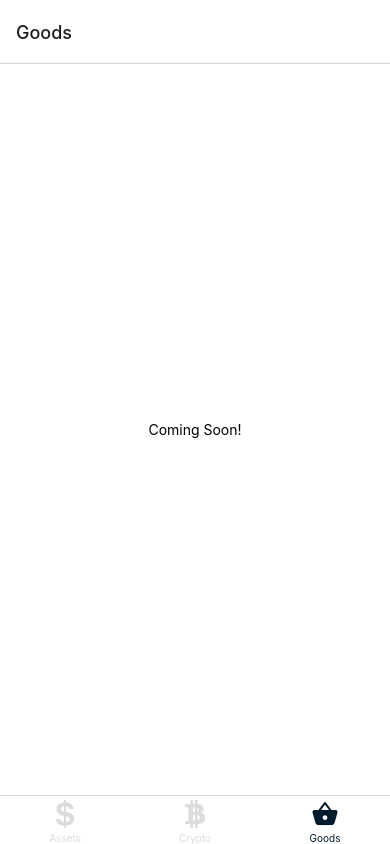
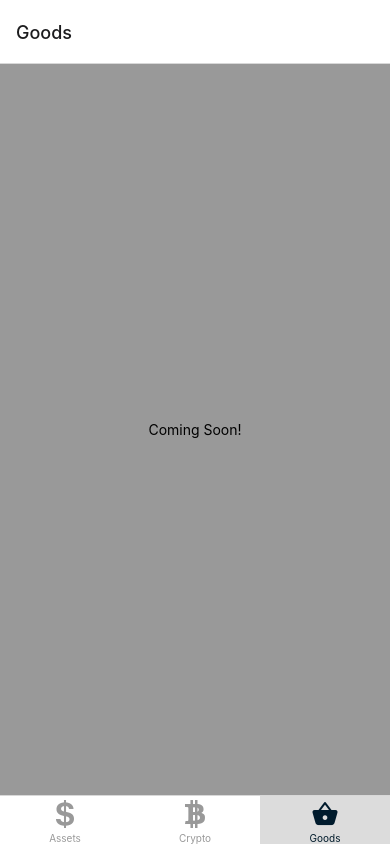
Before and after one commit to madixiu/PricePalApp, a React Native app: screen /Goods in a window 390 px wide. Built offline with nearby package versions, Linux system fonts and the light colour scheme.

Commit message:
*minor UI changes

```diff
--- a/App.js
+++ b/App.js
@@ -16,12 +16,13 @@ export default function App() {
           name="Assets"
           component={Assets}
           options={{
+            tabBarActiveBackgroundColor: 'gainsboro',
             tabBarActiveTintColor: "#001b2b",
-            tabBarInactiveTintColor: "gainsboro",
+            tabBarInactiveTintColor: "#999",
             tabBarIcon: ({ focused, color, size }) => (
               <Ionicons
                 name={"logo-usd"}
-                color={focused ? "#001b2d" : "gainsboro"}
+                color={focused ? "#001b2d" : "#999"}
                 size={32}
               />
             ),
@@ -31,12 +32,13 @@ export default function App() {
           name="Crypto"
           component={Crypto}
           options={{
+            tabBarActiveBackgroundColor: 'gainsboro',
             tabBarActiveTintColor: "#001b2b",
-            tabBarInactiveTintColor: "gainsboro",
+            tabBarInactiveTintColor: "#999",
             tabBarIcon: ({ focused, color, size }) => (
               <Ionicons
                 name={"logo-bitcoin"}
-                color={focused ? "#001b2d" : "gainsboro"}
+                color={focused ? "#001b2d" : "#999"}
                 size={32}
               />
             ),
@@ -46,12 +48,13 @@ export default function App() {
           name="Goods"
           component={Goods}
           options={{
+            tabBarActiveBackgroundColor: 'gainsboro',
             tabBarActiveTintColor: "#001b2b",
-            tabBarInactiveTintColor: "gainsboro",
+            tabBarInactiveTintColor: "#999",
             tabBarIcon: ({ focused, color, size }) => (
               <Ionicons
                 name={focused ? "basket" : "basket-outline"}
-                color={focused ? "#001b2d" : "gainsboro"}
+                color={focused ? "#001b2d" : "#999"}
                 size={32}
               />
             ),
--- a/pages/Crypto.js
+++ b/pages/Crypto.js
@@ -53,15 +53,15 @@ async function getData() {
 
   if (loading)
   return (
-  <View style={{alignItems: 'center',flex:1,justifyContent: 'center',}}>
+  <View style={{alignItems: 'center',flex:1,justifyContent: 'center',backgroundColor: '#999'}}>
     <Text>Loading...</Text>
   </View>
   )
   else if (error)
   return(
-    <View style={{alignItems: 'center',flex:1,justifyContent: 'center',}}>
-    <Text style={{color:'red'}}>Error...</Text>
-  </View>
+    <View style={{alignItems: 'center',flex:1,justifyContent: 'center',backgroundColor: '#999'}}>
+      <Text style={{color:'red'}}>Error...</Text>
+    </View>
   )
   else
   return (
--- a/pages/Goods.js
+++ b/pages/Goods.js
@@ -11,7 +11,7 @@ const Goods = () => {
 const styles = StyleSheet.create({
   container: {
     flex: 1,
-    backgroundColor: '#fff',
+    backgroundColor: '#999',
     alignItems: 'center',
     justifyContent: 'center',
   }
```
